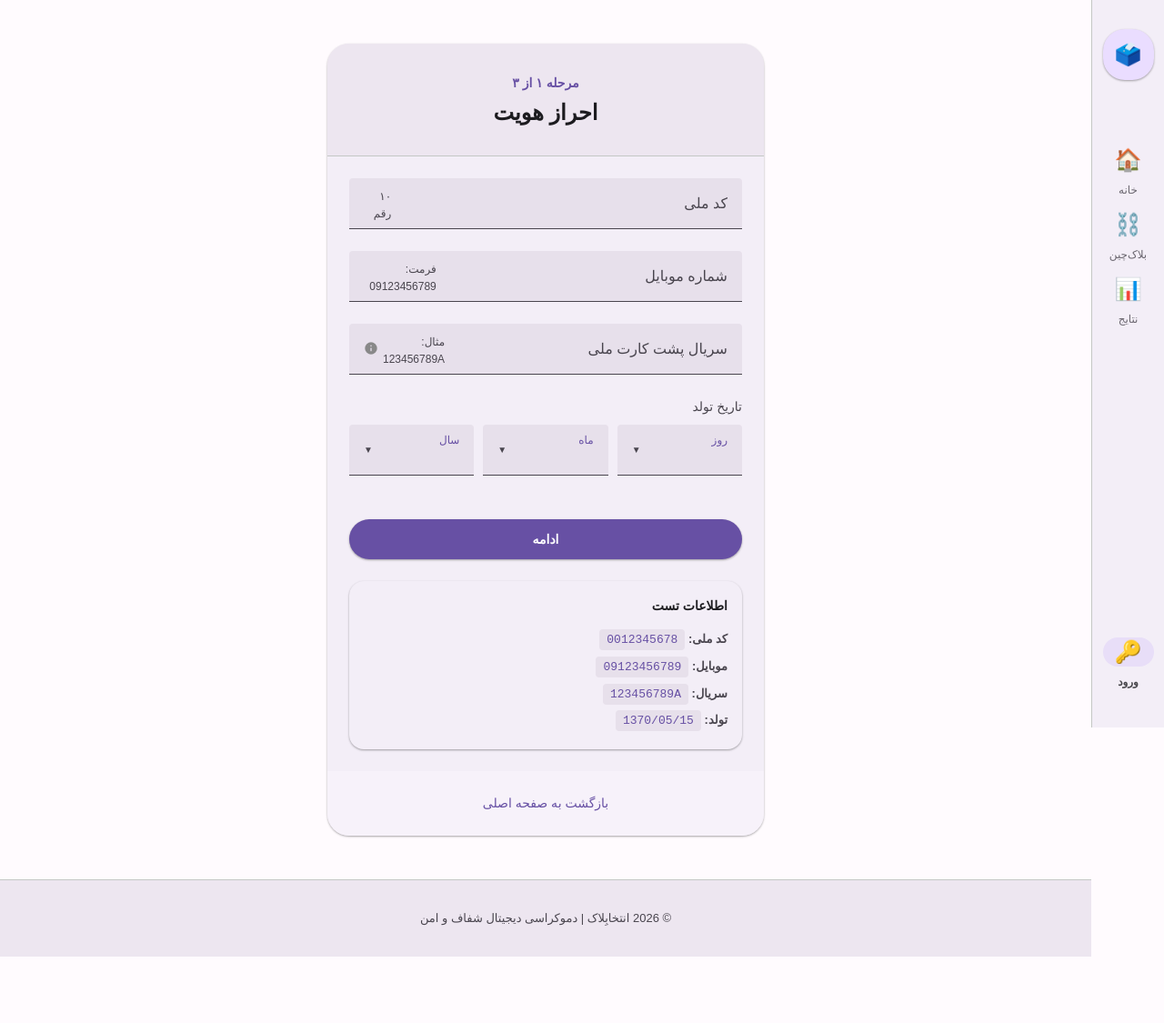
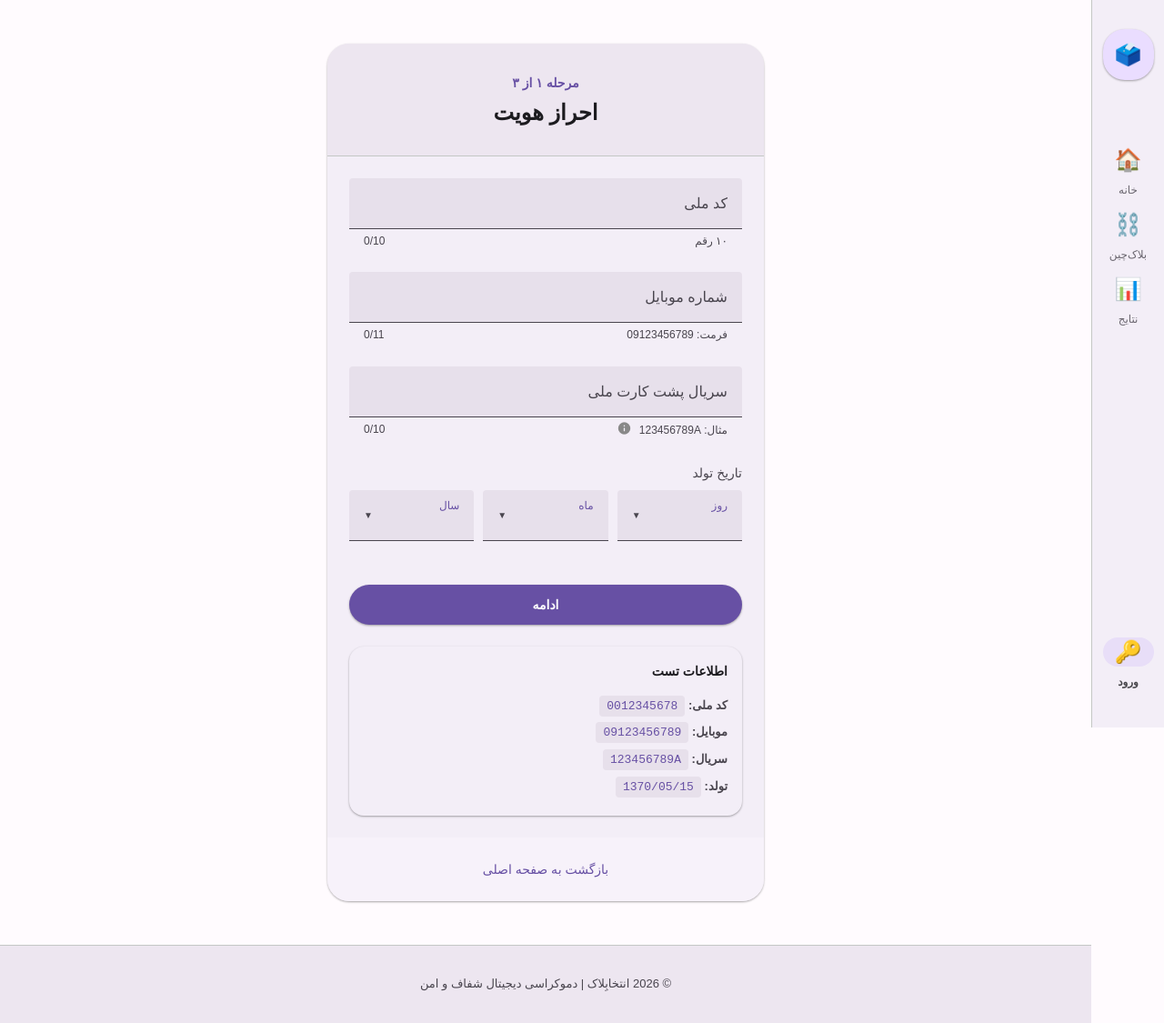
Before and after one commit to theMahdiyarB/entekhablock, a Flask app: page /voter/authenticate in a window 1280 px wide. Shown: the whole page at 91% size. Before the commit the page ends 1052 px from the top, so only its background shows below. Run offline with Flask 3, Linux system fonts and the light colour scheme; some libraries are stand-ins or nearby versions; some web fonts are replaced.

Commit message:
Refactor UI to Material Design 3 Filled Text Fields and Centralize CSS
- Centralized global component styles (Inputs, Buttons, Alerts) in style.css
- Refactored admin.css and auth.css to remove duplicated code
- Implemented M3 Filled Text Field structure in all templates (login, otp, admin/login, admin/otp, admin/create_poll)
- Added JavaScript logic for dynamic character counters
- Fixed Admin OTP page layout to match Voter OTP page
- Updated backend auth logic to handle serial number verification robustly

Co-authored-by: theMahdiyarB <33492952+theMahdiyarB@users.noreply.github.com>

```diff
--- a/static/css/style.css
+++ b/static/css/style.css
@@ -376,14 +376,6 @@ main {
     color: var(--m3-on-surface-variant);
 }
 
-/* Supporting Text */
-.form-hint {
-    font-size: 12px;
-    color: var(--m3-on-surface-variant);
-    margin-top: 4px;
-    padding: 0 16px;
-}
-
 /* Error State */
 .md-filled-text-field.error::after {
     background-color: var(--m3-error);
@@ -427,6 +419,30 @@ main {
     font-weight: 600;
     margin-bottom: 8px;
 }
+
+/* Supporting Text & Character Counter */
+.field-supporting-text {
+    display: flex;
+    justify-content: space-between;
+    padding: 4px 16px 0;
+    font-size: 12px;
+    color: var(--m3-on-surface-variant);
+}
+
+.supporting-text {
+    /* Helps helper text logic */
+}
+
+.character-counter {
+    /* Aligned to end via flex space-between */
+    font-feature-settings: "tnum"; /* Tabular nums for stable width */
+}
+
+/* Error Text (replaces supporting text color) */
+.field-supporting-text.error {
+    color: var(--m3-error);
+}
+
 
 /* Buttons */
 .btn {
--- /dev/null
+++ b/static/js/ui.js
@@ -0,0 +1,36 @@
+// Material Design 3 Interaction Scripts
+
+document.addEventListener('DOMContentLoaded', () => {
+
+    /* =========================================
+       Character Counter Logic
+       ========================================= */
+    const inputsWithCounters = document.querySelectorAll('input[maxlength], textarea[maxlength]');
+
+    inputsWithCounters.forEach(input => {
+        // Find the closest wrapper to locate the counter
+        const wrapper = input.closest('.text-field-wrapper');
+        if (!wrapper) return;
+
+        const counterElement = wrapper.querySelector('.character-counter');
+        if (!counterElement) return;
+
+        const maxLength = input.getAttribute('maxlength');
+
+        const updateCounter = () => {
+            const currentLength = input.value.length;
+            counterElement.textContent = `${currentLength}/${maxLength}`;
+        };
+
+        // Initial update
+        updateCounter();
+
+        // Update on input
+        input.addEventListener('input', updateCounter);
+    });
+
+    /* =========================================
+       Ripple Effect (Optional enhancement)
+       ========================================= */
+    // Add simple ripple if needed in future
+});
--- a/templates/base.html
+++ b/templates/base.html
@@ -132,6 +132,7 @@
         </a>
         {% endif %}
     </nav>
+    <script src="{{ url_for('static', filename='js/ui.js') }}"></script>
     {% block scripts %}{% endblock %}
 </body>
 
--- a/templates/login.html
+++ b/templates/login.html
@@ -94,31 +94,46 @@
                 <input type="hidden" name="csrf_token" value="{{ csrf_token() }}">
 
                 <!-- National Code -->
+                <div class="text-field-wrapper">
                     <div class="md-filled-text-field">
                         <input type="text" id="national_code" name="national_code" maxlength="10" pattern="[0-9]{10}" placeholder=" " required>
                         <label for="national_code">کد ملی</label>
-                    <div class="form-hint">۱۰ رقم</div>
+                    </div>
+                    <div class="field-supporting-text">
+                        <span class="supporting-text">۱۰ رقم</span>
+                        <span class="character-counter">0/10</span>
+                    </div>
                 </div>
 
                 <!-- Mobile -->
+                <div class="text-field-wrapper">
                     <div class="md-filled-text-field">
                         <input type="text" id="mobile" name="mobile" maxlength="11" pattern="09[0-9]{9}" placeholder=" " required>
                         <label for="mobile">شماره موبایل</label>
-                    <div class="form-hint">فرمت: 09123456789</div>
+                    </div>
+                    <div class="field-supporting-text">
+                        <span class="supporting-text">فرمت: 09123456789</span>
+                        <span class="character-counter">0/11</span>
+                    </div>
                 </div>
 
                 <!-- Serial Number -->
+                <div class="text-field-wrapper">
                     <div class="md-filled-text-field">
                         <input type="text" id="serial_number" name="serial_number" maxlength="10" placeholder=" " required>
                         <label for="serial_number">سریال پشت کارت ملی</label>
-                    <div class="form-hint" style="display: flex; align-items: center; justify-content: space-between;">
-                        <span>مثال: 123456789A</span>
+                    </div>
+                    <div class="field-supporting-text">
+                        <span class="supporting-text">
+                            مثال: 123456789A
                             <div class="tooltip-container">
                                 <span class="material-icons-round tooltip-icon">info</span>
                                 <div class="tooltip-text">
                                     سریال کارت ملی هوشمند یک کد ۱۰ کاراکتری (ترکیبی از ۹ عدد و ۱ حرف انگلیسی) است که در پشت کارت، نزدیک تراشه زرد رنگ قرار دارد.
                                 </div>
                             </div>
+                        </span>
+                        <span class="character-counter">0/10</span>
                     </div>
                 </div>
 
```
Also changed, not shown: templates/admin/create_poll.html (+18 -6 lines), templates/admin/otp.html (+10 -5 lines), templates/otp.html (+9 -4 lines), utils/auth.py (+12 -5 lines). Lines whose indentation alone changed are shown as unchanged.
